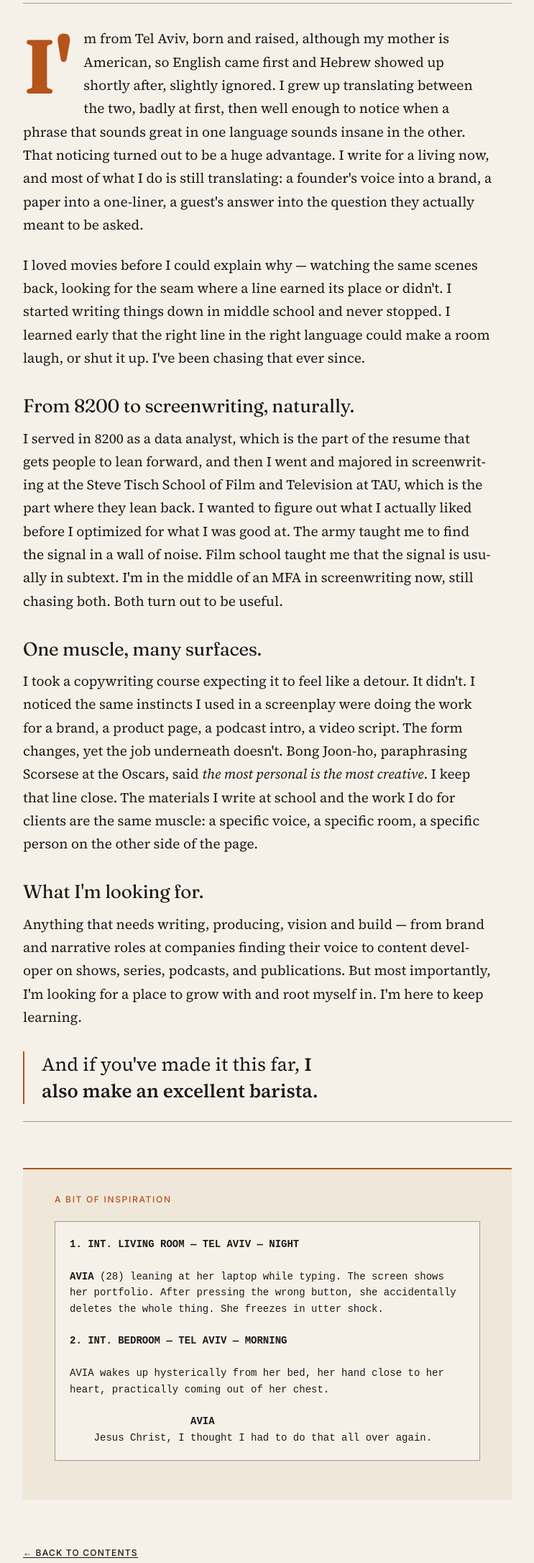
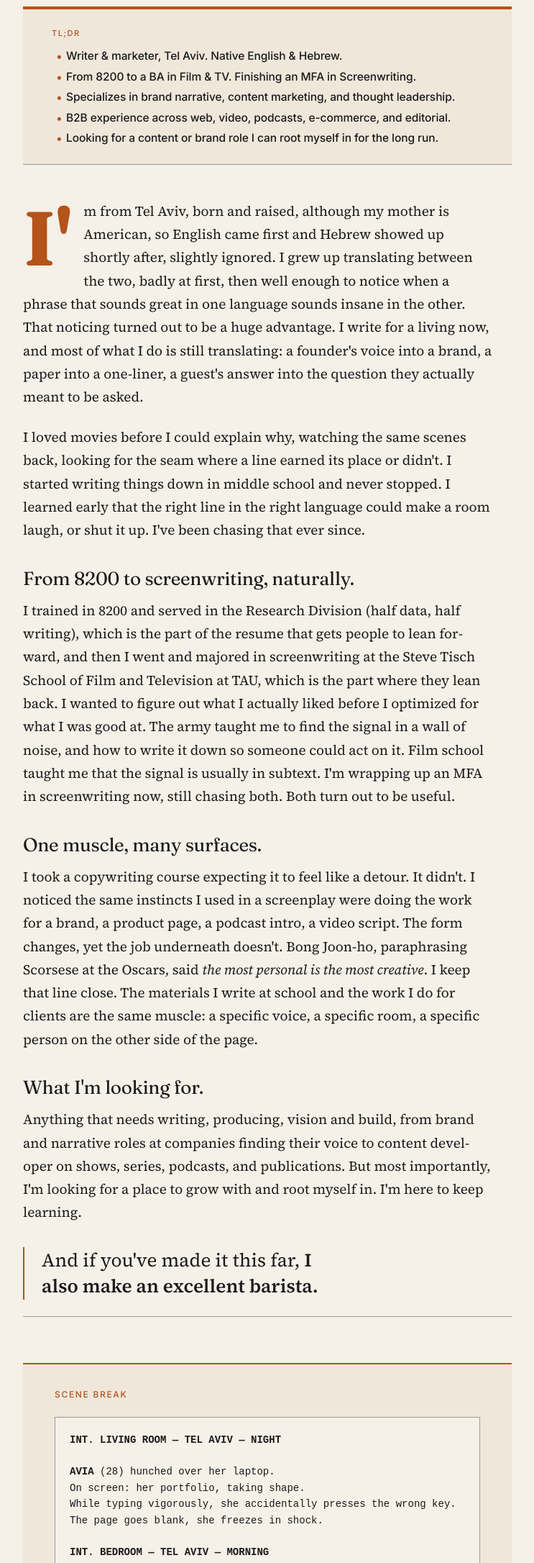
Before and after one commit to nicomoya123/via-portfolio, a plain HTML site: page site/about.html in a window 1280 px wide. Shown: the part 338-2510 px from the top of the page at 72% size, without its empty margins (268-1011 px from the left). Drawn offline with Linux system fonts and the light colour scheme.

Commit message:
Add About-page recruiter TL;DR card; clean Blockbusters episode list; refine About copy and screenplay aside
Co-Authored-By: Claude Opus 4.7 (1M context) <noreply@anthropic.com>

```diff
--- a/site/about.html
+++ b/site/about.html
@@ -3,11 +3,11 @@
 <head>
     <meta charset="utf-8">
     <meta name="viewport" content="width=device-width, initial-scale=1">
-    <title>Avia — About the writer</title>
-    <meta name="description" content="About the writer — Avia ben Uriah. Tel Aviv, born and raised. 8200, then screenwriting. Project manager between each film.">
+    <title>Avia, About the writer</title>
+    <meta name="description" content="About the writer, Avia ben Uriah. Tel Aviv, born and raised. 8200, then screenwriting. Project manager between each film.">
 
 
-    <link rel="stylesheet" href="styles.css?v=33">
+    <link rel="stylesheet" href="styles.css?v=40">
 
     <script>
     (function () {
@@ -44,15 +44,24 @@
             By Avia ben Uriah&nbsp;<span class="colophon__sep">·</span> Tel Aviv <span class="colophon__sep">·</span> Spring 2026
         </p>
 
-        <hr class="rule rule--loose">
+        <aside class="recruiter-tldr" aria-labelledby="tldr-label">
+            <p id="tldr-label" class="recruiter-tldr__label">TL;DR</p>
+            <ul class="recruiter-tldr__list">
+                <li>Writer &amp; marketer, Tel Aviv. Native English &amp; Hebrew.</li>
+                <li>From 8200 to a BA in Film &amp; TV. Finishing an MFA in Screenwriting.</li>
+                <li>Specializes in brand narrative, content marketing, and thought leadership.</li>
+                <li>B2B experience across web, video, podcasts, e-commerce, and editorial.</li>
+                <li>Looking for a content or brand role I can root myself in for the long run.</li>
+            </ul>
+        </aside>
 
         <p class="dropcap">I'm from Tel Aviv, born and raised, although my mother is American, so English came first and Hebrew showed up shortly after, slightly ignored. I grew up translating between the two, badly at first, then well enough to notice when a phrase that sounds great in one language sounds insane in the other. That noticing turned out to be a huge advantage. I write for a living now, and most of what I do is still translating: a founder's voice into a brand, a paper into a one-liner, a guest's answer into the question they actually meant to be asked.</p>
 
-        <p>I loved movies before I could explain why — watching the same scenes back, looking for the seam where a line earned its place or didn't. I started writing things down in middle school and never stopped. I learned early that the right line in the right language could make a room laugh, or shut it up. I've been chasing that ever since.</p>
+        <p>I loved movies before I could explain why, watching the same scenes back, looking for the seam where a line earned its place or didn't. I started writing things down in middle school and never stopped. I learned early that the right line in the right language could make a room laugh, or shut it up. I've been chasing that ever since.</p>
 
         <h2 class="section-head">From 8200 to screenwriting, naturally.</h2>
 
-        <p>I served in 8200 as a data analyst, which is the part of the resume that gets people to lean forward, and then I went and majored in screenwriting at the Steve Tisch School of Film and Television at TAU, which is the part where they lean back. I wanted to figure out what I actually liked before I optimized for what I was good at. The army taught me to find the signal in a wall of noise. Film school taught me that the signal is usually in subtext. I'm in the middle of an MFA in screenwriting now, still chasing both. Both turn out to be useful.</p>
+        <p>I trained in 8200 and served in the Research Division (half data, half writing), which is the part of the resume that gets people to lean forward, and then I went and majored in screenwriting at the Steve Tisch School of Film and Television at TAU, which is the part where they lean back. I wanted to figure out what I actually liked before I optimized for what I was good at. The army taught me to find the signal in a wall of noise, and how to write it down so someone could act on it. Film school taught me that the signal is usually in subtext. I'm wrapping up an MFA in screenwriting now, still chasing both. Both turn out to be useful.</p>
 
         <h2 class="section-head">One muscle, many surfaces.</h2>
 
@@ -60,25 +69,27 @@
 
         <h2 class="section-head">What I'm looking for.</h2>
 
-        <p>Anything that needs writing, producing, vision and build — from brand and narrative roles at companies finding their voice to content developer on shows, series, podcasts, and publications. But most importantly, I'm looking for a place to grow with and root myself in. I'm here to keep learning.</p>
+        <p>Anything that needs writing, producing, vision and build, from brand and narrative roles at companies finding their voice to content developer on shows, series, podcasts, and publications. But most importantly, I'm looking for a place to grow with and root myself in. I'm here to keep learning.</p>
 
         <p class="barista-line">And if you've made it this far, <b>I also make an excellent barista.</b></p>
 
         <hr class="rule rule--loose">
 
         <aside class="aside">
-            <p class="aside__label">a bit of inspiration</p>
+            <p class="aside__label">scene break</p>
 
-            <pre class="screenplay"><b>1. INT. LIVING ROOM — TEL AVIV — NIGHT</b>
+            <pre class="screenplay"><b>INT. LIVING ROOM — TEL AVIV — NIGHT</b>
 
-<b>AVIA</b> (28) leaning at her laptop while typing. The screen shows her portfolio. After pressing the wrong button, she accidentally deletes the whole thing. She freezes in utter shock.
+<b>AVIA</b> (28) hunched over her laptop.
+On screen: her portfolio, taking shape.
+While typing vigorously, she accidentally presses the wrong key. The page goes blank, she freezes in shock.
 
-<b>2. INT. BEDROOM — TEL AVIV — MORNING</b>
+<b>INT. BEDROOM — TEL AVIV — MORNING</b>
 
-AVIA wakes up hysterically from her bed, her hand close to her heart, practically coming out of her chest.
+AVIA bolts upright. Her hand flies to her chest.
 
                     <b>AVIA</b>
-    Jesus Christ, I thought I had to do that all over again.</pre>
+    Jesus Christ. I thought I had to start over.</pre>
         </aside>
 
         <p class="back-to-contents"><a href="index.html">← Back to contents</a></p>
@@ -89,9 +100,9 @@ AVIA wakes up hysterically from her bed, her hand close to her heart, practicall
     <div class="colophon__inner colophon__inner--stacked">
         <p class="label label--muted colophon__heading">Contact</p>
         <a class="contact-large" href="mailto:via247@gmail.com">via247@gmail.com</a>
-        <a class="contact-large contact-large--sub" href="https://www.linkedin.com/in/avia-ben-uriah-78066715b/" target="_blank" rel="noopener">LinkedIn — /in/avia-ben-uriah</a>
+        <a class="contact-large contact-large--sub" href="https://www.linkedin.com/in/avia-ben-uriah-78066715b/" target="_blank" rel="noopener">LinkedIn, /in/avia-ben-uriah</a>
         <p class="colophon__cv">
-            <a class="download-cv" href="assets/avia-ben-uriah-cv.pdf" download>Download CV — PDF</a>
+            <a class="download-cv" href="assets/avia-ben-uriah-cv.pdf" download>Download CV, PDF</a>
         </p>
         <hr class="rule colophon__rule">
         <p class="label label--muted colophon__signoff">
--- a/site/styles.css
+++ b/site/styles.css
@@ -984,11 +984,6 @@ ol.episode-index > li::marker { content: ""; }
     gap: 20px;
     padding: 28px 0;
     border-bottom: 1px solid var(--rule);
-}
-@media (min-width: 768px) {
-    .episode {
-        grid-template-columns: 44px 1fr 180px;
-    }
 }
 
 .episode__num {
@@ -1944,6 +1939,55 @@ body.cover-page.anim-toc.cover-ready .toc__item {
 }
 
 /* ============================================================
+   Recruiter TL;DR — pinned callout at the top of about.html
+   ============================================================ */
+.recruiter-tldr {
+    margin: 28px 0 48px;
+    padding: 24px clamp(22px, 4vw, 40px);
+    background: var(--cream-tint);
+    border-top: 4px solid var(--rust);
+    border-bottom: 1px solid var(--rule);
+}
+.recruiter-tldr__label {
+    font-family: var(--label);
+    font-weight: 500;
+    font-size: 11px;
+    letter-spacing: 0.14em;
+    text-transform: uppercase;
+    color: var(--rust);
+    margin: 0 0 12px;
+}
+.recruiter-tldr__list {
+    list-style: none;
+    padding: 0;
+    margin: 0;
+    display: flex;
+    flex-direction: column;
+    gap: 6px;
+    max-width: 62ch;
+}
+.recruiter-tldr__list li {
+    font-family: var(--label);
+    font-weight: 500;
+    font-size: clamp(14px, 1.35vw, 15.5px);
+    line-height: 1.45;
+    letter-spacing: -0.005em;
+    color: var(--ink);
+    padding-left: 20px;
+    position: relative;
+    text-wrap: pretty;
+}
+.recruiter-tldr__list li::before {
+    content: "\2022";
+    position: absolute;
+    left: 6px;
+    top: 0;
+    color: var(--rust);
+    font-size: 1.05em;
+    line-height: 1.45;
+}
+
+/* ============================================================
    Barista line — oversized closing flourish (about.html)
    ============================================================ */
 .barista-line {
```
Also changed, not shown: site/blockbusters.html (+1 -31 lines).
